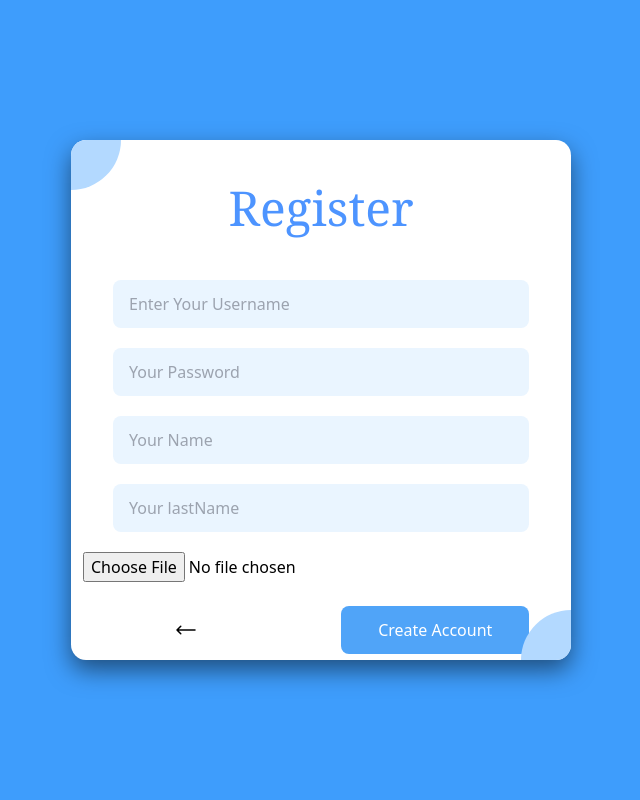
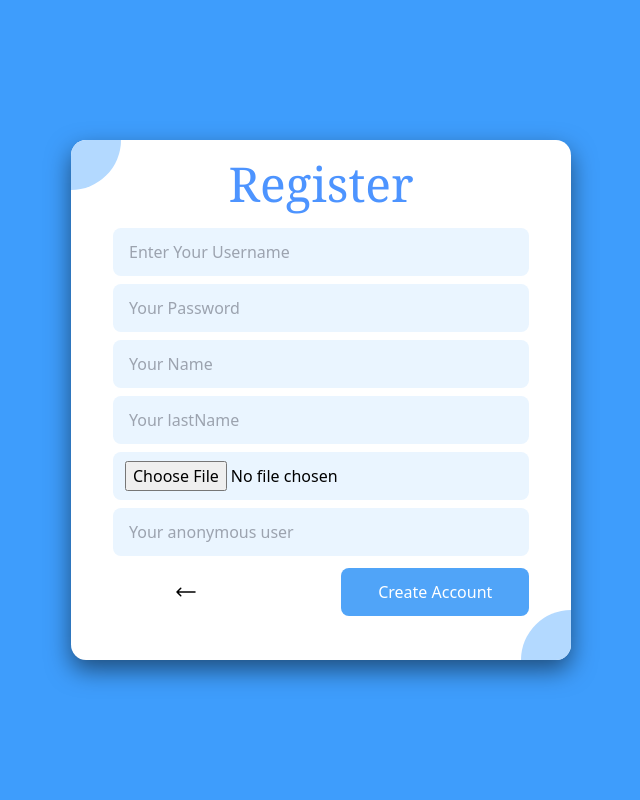
Before and after one commit to rom213/sora_project, a Flask app: page /users/register in a window 1280 px wide. Shown: the whole page, without its empty margins (319-959 px from the left). Run offline with Flask 2, Linux system fonts and the light colour scheme; some libraries are stand-ins or nearby versions.

Commit message:
agregue a la base las columnas iuud y user_anonymus y arregle el register

```diff
--- a/src/config.py
+++ b/src/config.py
@@ -8,8 +8,8 @@ class DevelopmentConfig(Config):
     DEBUG = True
     MYSQL_HOST = 'localhost'
     MYSQL_USER = 'root'
-    MYSQL_PASSWORD = '1234567'
-    MYSQL_DB = 'chat'
+    MYSQL_PASSWORD = '123456789'
+    MYSQL_DB = 'CHAT'
     SQLALCHEMY_DATABASE_URI = f'mysql+pymysql://{MYSQL_USER}:{MYSQL_PASSWORD}@{MYSQL_HOST}/{MYSQL_DB}?charset=utf8mb4'
 
     # Aquí defines la carpeta de subida para los avatares
--- a/src/routes/users.py
+++ b/src/routes/users.py
@@ -20,7 +20,7 @@ def register():
         password = request.form.get('password')
         name = request.form.get('name')
         lastname = request.form.get('lastname')
-
+        anonymous_user=request.form.get('anonymous_user')
         avatar = request.files.get('avatar')
 
         avatar_filename = None
@@ -31,7 +31,7 @@ def register():
                 flash("Invalid file type. Only .png, .jpg, .jpeg, .gif are allowed.")
                 return render_template('auth/register.html')
 
-        user = User(username=username, password=generate_password_hash(password), name=name, lastname=lastname, avatar=avatar_filename)
+        user = User(username=username, password=generate_password_hash(password), name=name, lastname=lastname, avatar=avatar_filename,anonymous_user=anonymous_user)
 
 
         try:
--- a/src/templates/auth/register.html
+++ b/src/templates/auth/register.html
@@ -7,10 +7,10 @@
     <form action="{{ url_for('users.register') }}" method="post" enctype="multipart/form-data"
         class="relative overflow-hidden before:absolute before:left-[-50px] before:top-[-50px] before:rounded-[50%] before:w-[100px] before:h-[100px] before:bg-[#b3d9ff] before:content-[''] after:absolute after:right-[-50px] after:bottom-[-50px] after:rounded-[50%] after:w-[100px] after:h-[100px] after:bg-[#b3d9ff] after:content-[''] w-[500px] h-[520px] rounded-[3%] p-3 shadow-xl bg-white"
         style="box-shadow: 0 10px 25px rgba(0, 0, 0, 0.507);">
-            <div class="flex justify-center items-center  mb-12 mt-8">
+        <div class="flex justify-center items-center  mb-5 mt-2">
             <h1 class="text-[#4d94ff] text-5xl font-serif">Register</h1>
         </div>
-            <div class="grid gap-5">
+        <div class="grid gap-2">
             <div class="grid group">
                 <label for="username"
                     class="text-[#000000a6] pl-10 font-normal hidden group-focus-within:block">Username:</label>
@@ -36,15 +36,27 @@
                 <label for="lastname"
                     class="text-[#000000a6] pl-10 font-normal hidden group-focus-within:block">lastName:</label>
                 <input placeholder="Your lastName"
-                        class="outline-none bg-[#eaf5ff] text-clip rounded-lg h-12 pl-4 ml-[30px] mr-[30px]" type="text"
-                        id="lastname" name="lastname" required>
+                    class="outline-none bg-[#eaf5ff] text-clip rounded-lg h-12 pl-4 mx-[30px]" type="text" id="lastname"
+                    name="lastname" required>
+            </div>
+            <div class="grid group">
+                <label for="profile picture"
+                    class="text-[#000000a6] pl-10 font-normal hidden group-focus-within:block">profile picture</label>
+                <div class="bg-[#eaf5ff] rounded-lg h-12 mx-[30px] pl-3 flex justify-start items-center">
+                    <input type="file" name="avatar" id="avatar" accept="image/*" />
+                </div>
             </div>
 
+
             <div class="grid group">
-                    <label for="fullname"
-                        class="text-[#000000a6] pl-10 font-normal hidden group-focus-within:block">FullName:</label>
-                        <input type="file" name="avatar" id="avatar" accept="image/*" />
+                <label for="anonymous_user"
+                    class="text-[#000000a6] pl-10 font-normal hidden group-focus-within:block">anonymous user</label>
+                <input placeholder="Your anonymous user "
+                    class="outline-none bg-[#eaf5ff] text-clip rounded-lg h-12 pl-4 ml-[30px] mr-[30px]" type="text"
+                    id="anonymous_user" name="anonymous_user" required>
+
             </div>
+
 
             <div class="flex justify-between items-center mt-1">
 
@@ -58,7 +70,6 @@
                     class="bg-[#50a4f8] px-0 sm:px-1 py-2 rounded-lg hover:bg-[#aadbfc] active:scale-95 duration-200 text-white w-[48%] h-12 mr-[30px] ml-[30px]">Create
                     Account</button>
             </div>
-
 
         </div>
     </form>
```
Also changed, not shown: src/models/entities/User.py (+11 -4 lines), src/static/uploads/Default_A_cinematic_photograph_of_Danza_de_Dragones_inspired_b_0.jpg (added), src/static/uploads/Imagen_de_WhatsApp_2024-02-21_a_las_17.42.52_b8712d0e.jpg (added). Lines whose indentation alone changed are shown as unchanged.
